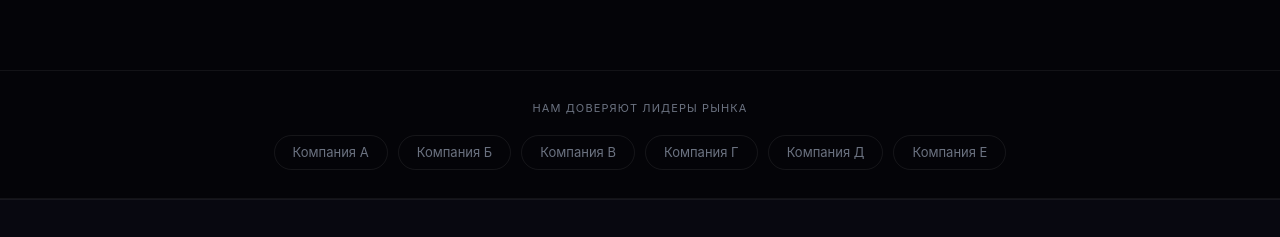
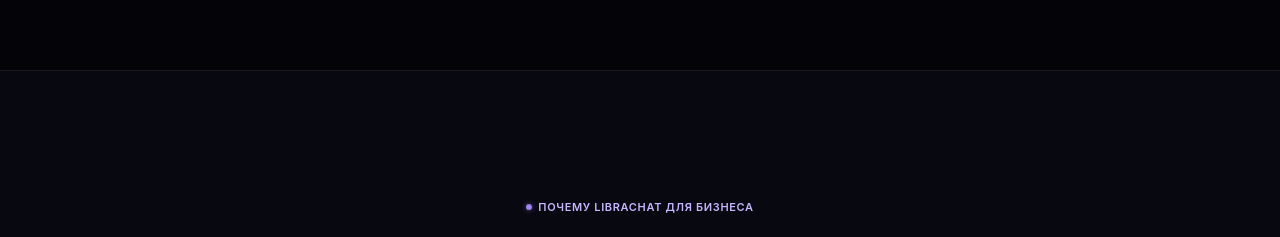
Before and after one commit to kriptononny-lab/librachat, a Next.js app: page /business in a window 1280 px wide. Shown: the part 695-932 px from the top of the page. Built offline with nearby package versions, Linux system fonts and the light colour scheme; no server answers.

Commit message:
delete section

```diff
--- a/src/app/business/page.tsx
+++ b/src/app/business/page.tsx
@@ -509,61 +509,6 @@ export default async function BusinessPage() {
           </div>
         </section>
 
-        {/* Логотипы */}
-        <div
-          style={{
-            padding: "28px 0",
-            borderTop: "1px solid rgba(255,255,255,0.06)",
-            borderBottom: "1px solid rgba(255,255,255,0.06)",
-            background: "#040408",
-          }}
-        >
-          <div className="container-site">
-            <p
-              style={{
-                textAlign: "center",
-                fontSize: "11px",
-                color: "#6B7280",
-                letterSpacing: "0.1em",
-                textTransform: "uppercase",
-                marginBottom: "18px",
-              }}
-            >
-              {page?.socialBadge ?? "НАМ ДОВЕРЯЮТ ЛИДЕРЫ РЫНКА"}
-            </p>
-            <div
-              style={{
-                display: "flex",
-                justifyContent: "center",
-                flexWrap: "wrap",
-                gap: "10px",
-              }}
-            >
-              {[
-                "Компания А",
-                "Компания Б",
-                "Компания В",
-                "Компания Г",
-                "Компания Д",
-                "Компания Е",
-              ].map((n) => (
-                <div
-                  key={n}
-                  style={{
-                    padding: "6px 18px",
-                    borderRadius: "999px",
-                    fontSize: "13px",
-                    color: "#6B7280",
-                    border: "1px solid rgba(255,255,255,0.07)",
-                  }}
-                >
-                  {n}
-                </div>
-              ))}
-            </div>
-          </div>
-        </div>
-
         {/* ── 6 ПРЕИМУЩЕСТВ ── */}
         <section style={S.section("#080810")}>
           <div className="container-site">
```
